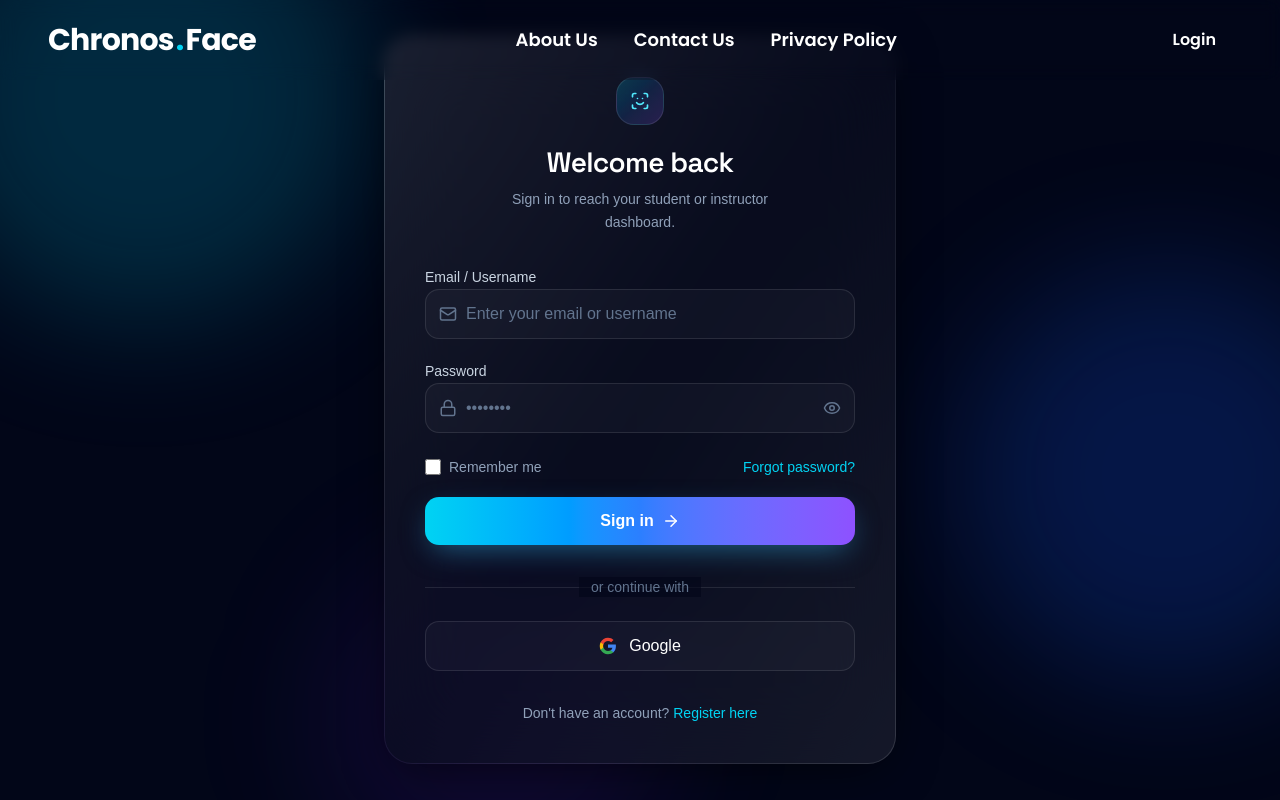
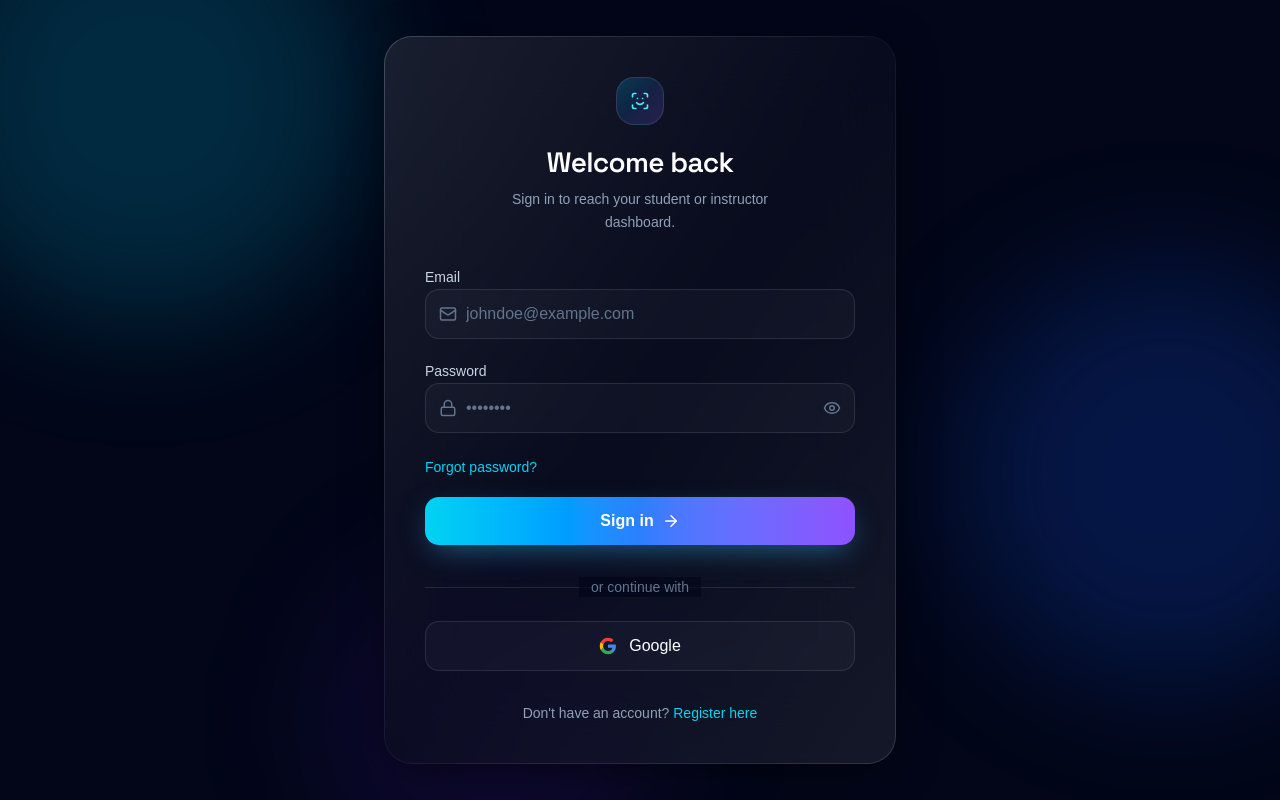
Before and after one commit to arslanahmad7635-web/Presence_Frontend, a React (Vite) app: page /login in a window 1280 px wide. Built offline with nearby package versions, Linux system fonts and the light colour scheme.

Commit message:
Added Login Functionality

```diff
--- a/package.json
+++ b/package.json
@@ -15,6 +15,7 @@
     "@react-three/drei": "^10.7.9",
     "@react-three/fiber": "^9.8.1",
     "@tailwindcss/vite": "^4.3.3",
+    "axios": "^1.20.0",
     "class-variance-authority": "^0.7.1",
     "cn": "^0.4.0",
     "framer-motion": "^13.4.3",
--- a/src/layouts/MainLayout.jsx
+++ b/src/layouts/MainLayout.jsx
@@ -3,7 +3,6 @@
 export default function MainLayout({ children }) {
   return (
     <div className="min-h-screen text-slate-100 selection:text-white">
-      <Navbar />
       <main className="relative">{children}</main>
     </div>
   );
--- a/src/pages/DashboardPage.jsx
+++ b/src/pages/DashboardPage.jsx
@@ -1,8 +1,32 @@
+import api from '../services/axios';
+
+
 export default function DashboardPage() {
+
+  async function checkAuthorization() {
+
+    try {
+      // Make the login request
+      const response = await api.get(`/authentication/check_user_authentication`);
+
+      // Handle the response
+      console.log("Login successful:", response.data);
+
+      setLoading(false);
+
+
+    } catch (error) {
+      // Handle errors
+      console.error("Login failed:", error.response ? error.response.data : error.message);
+
+    }
+  }
+
   return (
     <div className="min-h-screen pt-32 px-6 text-center">
       <h1 className="text-4xl font-bold text-white">Dashboard</h1>
       <p className="text-slate-300 mt-4">Attendance insights and system activity will appear here.</p>
+      <button onClick={checkAuthorization} className='w-40 h-20 mt-20 bg-emerald-600'>Check Auth</button>
     </div>
   );
 }
--- a/src/pages/LoginPage.jsx
+++ b/src/pages/LoginPage.jsx
@@ -2,47 +2,77 @@
 import { Mail, Lock, Eye, EyeOff, ArrowRight, ScanFace } from 'lucide-react';
 import { Link } from 'react-router-dom';
 import AuthLayout from './AuthLayoutPage';
+import api from '../services/axios';
+import { useNavigate } from 'react-router-dom';
 
 export default function Login() {
-  const [username, setUsername] = useState('');
+
+  const navigate = useNavigate();
+
+  const [email, setEmail] = useState('');
   const [password, setPassword] = useState('');
   const [showPassword, setShowPassword] = useState(false);
-  const [rememberMe, setRememberMe] = useState(false);
-  const [error, setError] = useState('');
+  const [error, setLoginError] = useState('');
   const [loading, setLoading] = useState(false);
 
-  const handleSubmit = async (e) => {
+  async function handleLogin(e) {
+
     e.preventDefault();
-    setError('');
+
     setLoading(true);
 
+    // Transform form data into an object
+    const formData = new FormData(e.target);
+    const data = {};
+    formData.forEach((value, key) => {
+      data[key] = value;
+    });
+
     try {
-      const response = await fetch('http://127.0.0.1:8000/api/token/', {
-        method: 'POST',
-        headers: { 'Content-Type': 'application/json' },
-        body: JSON.stringify({ username, password }),
-      });
+      // Make the login request
+      const response = await api.post(`/authentication/user_login`, data);
 
-      const data = await response.json();
+      // Handle the response
+      console.log("Login successful:", response.data);
 
-      if (!response.ok) {
-        throw new Error(data.detail || 'Invalid username or password.');
+      localStorage.setItem('is_restricted', response.data['is_restricted_account']);
+
+
+      if(response.data['is_restricted_account']){
+
+        localStorage.setItem('user_email', response.data['email']);
+
+        setTwoStepFormHidden(false);
+
+        e.target.classList.add("hidden");
+
+      }
+      else{
+
+        localStorage.setItem('store_date', response.data['store_date']);
+        localStorage.setItem('store_time', response.data['store_time']);
+
+        navigate("/dashboard");
+
       }
 
-      localStorage.setItem('access_token', data.access);
-      localStorage.setItem('refresh_token', data.refresh);
-      if (rememberMe) {
-        localStorage.setItem('remember_me', 'true');
-      }
+      setLoading(false);
 
-      alert('Login successful!');
-      // window.location.href = '/dashboard';
-    } catch (err) {
-      setError(err.message);
-    } finally {
+
+    } catch (error) {
+      // Handle errors
+      console.error("Login failed:", error.response ? error.response.data : error.message);
+
+      setLoginError(error.response ? error.response.data.error : "");
+
+      setTimeout(() => {
+        setLoginError("");
+      }, 1500);
+
       setLoading(false);
+      // Show an error message to the user if needed
     }
-  };
+  }
 
   return (
     <AuthLayout
@@ -56,20 +86,21 @@
         </div>
       )}
 
-      <form onSubmit={handleSubmit} className="space-y-5">
+      <form onSubmit={handleLogin} className="space-y-5">
         <div className="space-y-1.5">
-          <label className="text-sm font-medium text-slate-300">Email / Username</label>
+          <label className="text-sm font-medium text-slate-300">Email</label>
           <div className="relative">
             <div className="absolute inset-y-0 left-0 pl-3.5 flex items-center pointer-events-none">
               <Mail className="h-4.5 w-4.5 text-slate-500" />
             </div>
             <input
               type="text"
-              value={username}
-              onChange={(e) => setUsername(e.target.value)}
+              value={email}
+              onChange={(e) => setEmail(e.target.value)}
               required
+              name="email"
               className="block w-full pl-10 pr-3 py-3 border border-white/10 rounded-xl bg-white/[0.03] text-white placeholder-slate-500 focus:outline-none focus:ring-2 focus:ring-cyan-400/60 focus:border-white/20 transition-all duration-300"
-              placeholder="Enter your email or username"
+              placeholder="johndoe@example.com"
             />
           </div>
         </div>
@@ -87,6 +118,7 @@
               required
               className="block w-full pl-10 pr-10 py-3 border border-white/10 rounded-xl bg-white/[0.03] text-white placeholder-slate-500 focus:outline-none focus:ring-2 focus:ring-cyan-400/60 focus:border-white/20 transition-all duration-300"
               placeholder="••••••••"
+              name="password"
             />
             <button
               type="button"
@@ -99,15 +131,6 @@
         </div>
 
         <div className="flex items-center justify-between pt-1">
-          <label className="flex items-center gap-2 cursor-pointer select-none">
-            <input
-              type="checkbox"
-              checked={rememberMe}
-              onChange={(e) => setRememberMe(e.target.checked)}
-              className="w-4 h-4 rounded border-white/20 bg-white/[0.03] text-cyan-500 focus:ring-cyan-500 focus:ring-offset-slate-950"
-            />
-            <span className="text-sm text-slate-400">Remember me</span>
-          </label>
           <a href="/forgetpassword" className="text-sm text-cyan-400 hover:text-cyan-300 transition-colors">
             Forgot password?
           </a>
--- /dev/null
+++ b/src/services/axios.js
@@ -0,0 +1,13 @@
+import axios from 'axios';
+
+const api = axios.create({
+  baseURL: 'http://127.0.0.1:8000',
+  withCredentials: true,
+});
+
+// Conditionally apply the ngrok header based on environment variable
+// if (import.meta.env.VITE_USE_NGROK_HEADER === 'true') {
+//   api.defaults.headers.common['ngrok-skip-browser-warning'] = '1';
+// }
+
+export default api;
```
Also changed, not shown: 1 other file (tests, documents, lock files or other folders).
